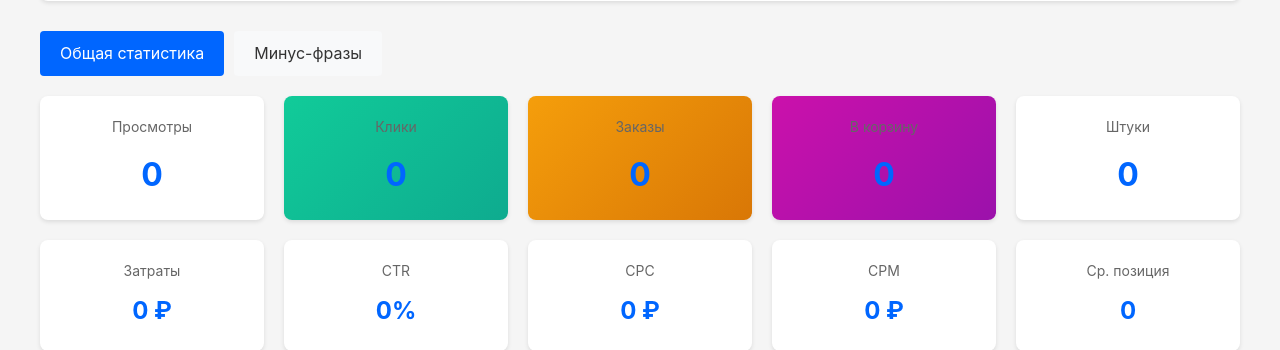
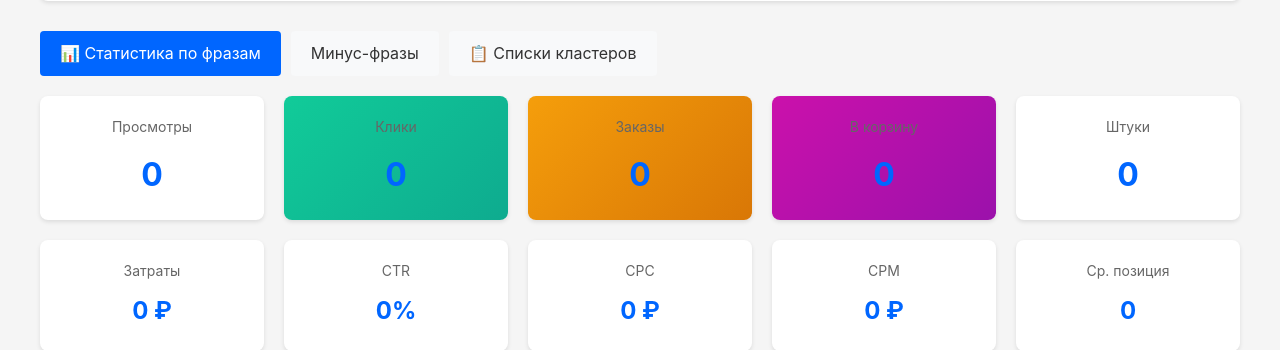
Before and after one commit to grackhack/FastAPiPromotion, a Python web app: template wb_promotion_app/templates/stats-campaign.html in a window 1280 px wide. Shown: the part 295-645 px from the top of the page. Run offline with Jinja, Linux system fonts and the light colour scheme; the template is opened without the code that fills it, so the values that code supplies are empty.

Commit message:
fix: добавил кнопки навигации на страницу статистики

```diff
--- a/wb_promotion_app/templates/stats-campaign.html
+++ b/wb_promotion_app/templates/stats-campaign.html
@@ -188,8 +188,9 @@
 
             <div class="nav-tabs">
                 <a href="/stats/campaign/{{ campaign.id }}?from_date={{ from_date }}&to_date={{ to_date }}"
-                   class="nav-tab active">Общая статистика</a>
+                   class="nav-tab active">📊 Статистика по фразам</a>
                 <a href="/campaigns/{{ campaign.id }}/minus-phrases" class="nav-tab">Минус-фразы</a>
+                <a href="/campaigns/{{ campaign.id }}/clusters" class="nav-tab">📋 Списки кластеров</a>
             </div>
 
             <!-- Сводные показатели -->
```
